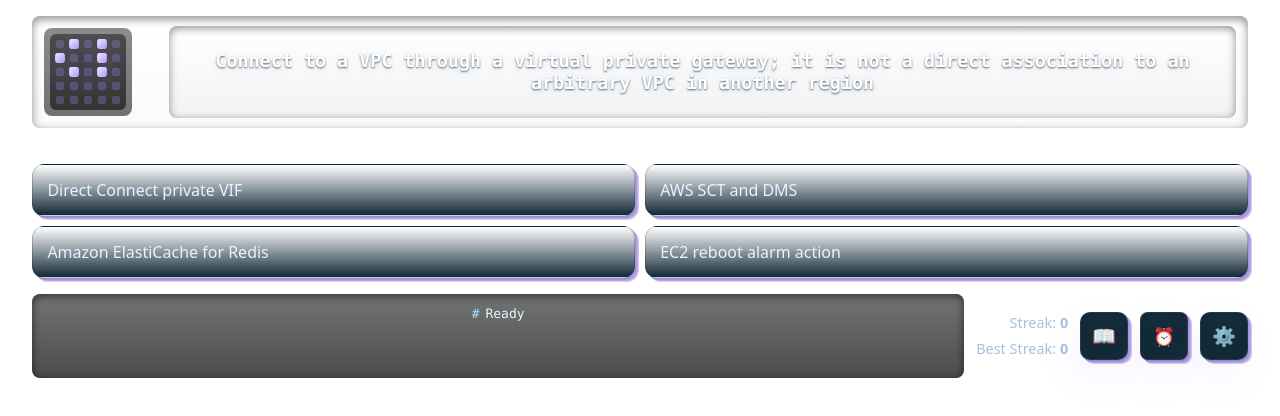
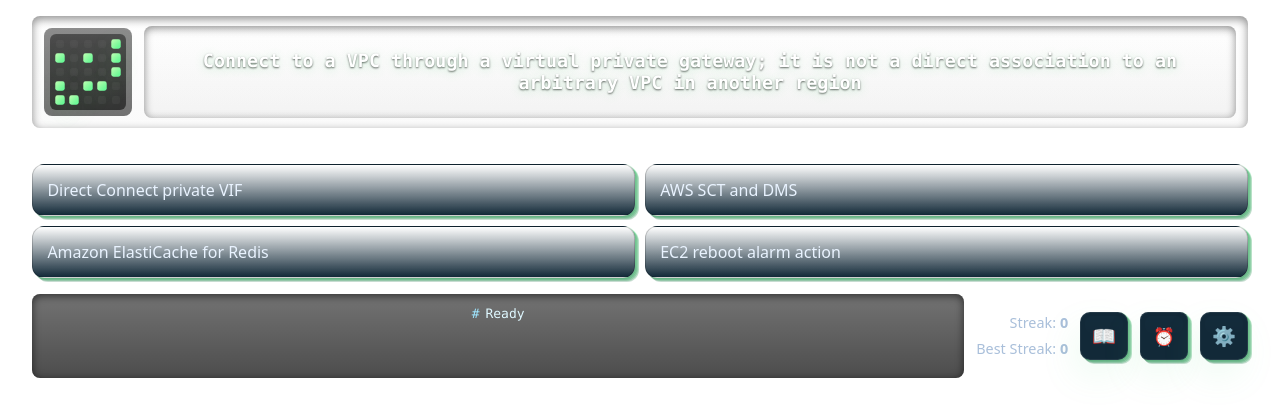
Before and after one commit to b-blue/quiz, a React (Vite) app: page / in a window 1280 px wide. Shown: the top 416 px of the page. Built offline with nearby package versions, Linux system fonts and the light colour scheme.

Commit message:
Green SAA theme and standardize light grid

```diff
--- a/src/components/BiologyQuiz.tsx
+++ b/src/components/BiologyQuiz.tsx
@@ -2,7 +2,7 @@
 import type { FC } from 'react';
 import raw from '../data/biology2-processed.json';
 import styles from './Quiz.module.css';
-import LightGrid from './LightGrid';
+import QuizHeader from './QuizHeader';
 
 type BioEntry = {
   question: string;
@@ -246,15 +246,9 @@
     <div className={styles.quizContainer} data-variant="bio">
       {showAnswer && <div className={styles.nextOverlay} onClick={next} />}
 
-      <div className={styles.headerBar}>
-        <div className={styles.gizmoWell} aria-hidden>
-          <LightGrid variant="bio" />
-        </div>
-        <div className={styles.headerDivider} />
-        <div className={styles.questionWell}>
-          <div className={styles.questionText}>{question.question}</div>
-        </div>
-      </div>
+      <QuizHeader variant="bio">
+        <div className={styles.questionText}>{question.question}</div>
+      </QuizHeader>
 
       <div className={styles.progressWrap} aria-hidden>
         <div className={`${styles.progress} ${timedMode ? styles.progressAnimated : ''}`} style={{ width: `${timedMode ? (timeLeft / timerDuration) * 100 : 0}%` }} />
--- a/src/components/LightGrid.tsx
+++ b/src/components/LightGrid.tsx
@@ -1,53 +1,46 @@
 import { useEffect, useState } from 'react';
 import styles from './Quiz.module.css';
 
-function randomPattern() {
-  // produce an array of 25 booleans
-  const out: boolean[] = Array.from({ length: 25 }, () => Math.random() > 0.7);
-  return out;
+const GRID_SIZE = 5;
+const ACTIVE_LIGHTS = 10;
+
+function cellScore(index: number, seed: number): number {
+  // A 32-bit integer hash gives each cell a repeatable pseudo-random score.
+  let value = (seed + Math.imul(index + 1, 0x9e3779b9)) >>> 0;
+  value = Math.imul(value ^ (value >>> 16), 0x85ebca6b);
+  value = Math.imul(value ^ (value >>> 13), 0xc2b2ae35);
+  return (value ^ (value >>> 16)) >>> 0;
 }
 
-function checkerboard() {
-  const out: boolean[] = [];
-  for (let r = 0; r < 5; r++) {
-    for (let c = 0; c < 5; c++) {
-      out.push(((r + c) % 2) === 0);
-    }
-  }
-  return out;
+function randomPattern(): boolean[] {
+  const cellCount = GRID_SIZE * GRID_SIZE;
+  const seed = Math.floor(Math.random() * 0x100000000);
+  const brightestCells = Array.from({ length: cellCount }, (_, index) => ({
+    index,
+    score: cellScore(index, seed),
+  }))
+    .sort((a, b) => b.score - a.score)
+    .slice(0, ACTIVE_LIGHTS);
+  const activeIndexes = new Set(brightestCells.map(({ index }) => index));
+
+  return Array.from({ length: cellCount }, (_, index) => activeIndexes.has(index));
 }
 
-function diagonalWave(step: number) {
-  const out: boolean[] = [];
-  for (let r = 0; r < 5; r++) {
-    for (let c = 0; c < 5; c++) {
-      out.push(((r + c + step) % 5) < 2);
-    }
+function nextPattern(previous: boolean[]): boolean[] {
+  let next = randomPattern();
+  while (next.every((isActive, index) => isActive === previous[index])) {
+    next = randomPattern();
   }
-  return out;
+  return next;
 }
 
 export default function LightGrid({ variant }: { variant?: 'default'|'settings'|'bio'|'saa' } = { variant: 'default' }) {
   const [pattern, setPattern] = useState<boolean[]>(() => randomPattern());
-  const [step, setStep] = useState(0);
 
-  // pick a generator each cycle sometimes
   useEffect(() => {
-    const id = setInterval(() => {
-      setStep((s) => s + 1);
-      const r = Math.random();
-      if (r < 0.25) setPattern(randomPattern());
-      else if (r < 0.5) setPattern(checkerboard());
-      else if (r < 0.8) setPattern(diagonalWave(step + 1));
-      else setPattern(() => {
-        // a subtle random cluster
-        const out: boolean[] = Array.from({ length: 25 }, () => Math.random() > 0.82);
-        return out;
-      });
-    }, 1300);
+    const id = window.setInterval(() => setPattern((previous) => nextPattern(previous)), 1300);
     return () => clearInterval(id);
-    // eslint-disable-next-line react-hooks/exhaustive-deps
-  }, [step]);
+  }, []);
 
   return (
     <div className={styles.gizmoGrid} data-variant={variant} aria-hidden>
--- a/src/components/Quiz.module.css
+++ b/src/components/Quiz.module.css
@@ -180,21 +180,13 @@
   font-size: 1.2rem;
   cursor: pointer;
 }
-.studyHeader {
+.studyHeaderContent {
   display: flex;
   align-items: center;
   justify-content: space-between;
-  gap: 16px;
-  margin-bottom: 16px;
-  padding: 10px 12px;
-  border-radius: 8px;
-  background: linear-gradient(180deg, rgba(255,255,255,0.02), rgba(0,0,0,0.02));
-  box-shadow: inset 0 3px 10px rgba(0,0,0,0.35);
-}
-.studyTitleBlock {
-  display: flex;
-  align-items: center;
-  gap: 16px;
+  flex-wrap: wrap;
+  gap: 12px;
+  width: 100%;
   min-width: 0;
 }
 .studyTitle { margin: 0; font-size: 1.25rem; }
@@ -532,15 +524,6 @@
   box-shadow: inset 0 2px 6px rgba(255,255,255,0.02);
 }
 
-.headerDivider {
-  width: 1px;
-  height: 56px;
-  background: linear-gradient(180deg, rgba(255,255,255,0.06), rgba(255,255,255,0.02));
-  border-radius: 1px;
-  margin: 0 6px;
-  flex-shrink: 0;
-}
-
 .questionWell {
   flex: 1 1 auto;
   min-height: 76px;
@@ -594,19 +577,11 @@
   box-shadow: 0 6px 18px rgba(255,200,60,0.18), 0 0 6px rgba(255,240,200,0.14) inset;
   transform: scale(1.18);
 }
-.gizmoGrid[data-variant="bio"] .gizmoOn {
+.gizmoGrid[data-variant="bio"] .gizmoOn,
+.gizmoGrid[data-variant="saa"] .gizmoOn {
   background: linear-gradient(135deg, #bfffb0, #4ef78a);
   box-shadow: 0 6px 18px rgba(110,220,120,0.22), 0 0 6px rgba(200,255,220,0.16) inset;
   transform: scale(1.18);
-}
-.gizmoGrid[data-variant="saa"] .gizmoLight {
-  background: rgba(167,139,250,0.22);
-  box-shadow: 0 0 6px rgba(167,139,250,0.14) inset;
-}
-.gizmoGrid[data-variant="saa"] .gizmoOn {
-  background: linear-gradient(135deg, #f0eaff, #a78bfa);
-  box-shadow: 0 6px 18px rgba(167,139,250,0.42), 0 0 6px rgba(240,234,255,0.3) inset;
-  transform: scale(1.22);
 }
 
 /* Ambient shadow tinting per-variant: tie ambient drop shadow color to the page variant */
@@ -618,22 +593,20 @@
   --shadow-right: rgba(var(--shadow-right-r), var(--shadow-right-g), var(--shadow-right-b), var(--shadow-alpha));
   --shadow-bottom: rgba(var(--shadow-bottom-r), var(--shadow-bottom-g), var(--shadow-bottom-b), var(--shadow-alpha));
 }
-.quizContainer[data-variant="saa"] {
-  --ambient-shadow: rgba(167,139,250,0.28);
-  --shadow-right-r: 196; --shadow-right-g: 181; --shadow-right-b: 253;
-  --shadow-bottom-r: 109; --shadow-bottom-g: 82; --shadow-bottom-b: 170;
-  --shadow-alpha: 0.27;
-  --shadow-right: rgba(var(--shadow-right-r), var(--shadow-right-g), var(--shadow-right-b), var(--shadow-alpha));
-  --shadow-bottom: rgba(var(--shadow-bottom-r), var(--shadow-bottom-g), var(--shadow-bottom-b), var(--shadow-alpha));
-}
+.quizContainer[data-variant="saa"],
 .quizContainer[data-variant="bio"] {
   --ambient-shadow: rgba(100,220,140,0.28);
   --shadow-right-r: 140; --shadow-right-g: 240; --shadow-right-b: 170;
   --shadow-bottom-r: 40; --shadow-bottom-g: 120; --shadow-bottom-b: 80;
   --shadow-alpha: 0.26;
+  --accent: #4ef78a;
+  --primary: #4fcf7c;
   --shadow-right: rgba(var(--shadow-right-r), var(--shadow-right-g), var(--shadow-right-b), var(--shadow-alpha));
   --shadow-bottom: rgba(var(--shadow-bottom-r), var(--shadow-bottom-g), var(--shadow-bottom-b), var(--shadow-alpha));
 }
+.quizContainer[data-variant="saa"] .questionText { text-shadow: 0 2px 10px rgba(110,220,140,0.3), 0 1px 2px rgba(0,0,0,0.6); }
+.quizContainer[data-variant="saa"] .progress,
+.quizContainer[data-variant="saa"] .progressAnimated { background: linear-gradient(90deg, #4ef78a, #bfffb0); }
 .quizContainer[data-variant="settings"] {
   --ambient-shadow: rgba(255,200,60,0.28);
   --shadow-right-r: 255; --shadow-right-g: 220; --shadow-right-b: 120;
@@ -871,10 +844,9 @@
     gap: 0.5rem;
     min-height: 68px;
   }
-  .studyHeader { flex-wrap: wrap; align-items: center; }
-  .studyTitleBlock { gap: 10px; }
+  .studyHeaderContent { gap: 8px; }
   .studyTitle { font-size: 1.05rem; }
-  .studyBackButton { margin-left: auto; padding: 0.5rem; font-size: 0.9rem; }
+  .studyBackButton { margin-left: auto; padding: 0.45rem; font-size: 0.85rem; }
   .studyContent { max-height: none; padding: 14px; }
 
   .quizNext {
--- a/src/components/Quiz.tsx
+++ b/src/components/Quiz.tsx
@@ -2,7 +2,7 @@
 import type { QuizQuestion } from '../types';
 import { getRandomQuestion, getAllTerms, getSaaTerms } from '../lib/terms';
 import styles from './Quiz.module.css';
-import LightGrid from './LightGrid';
+import QuizHeader from './QuizHeader';
 
 const StudyPanel = lazy(() => import('./StudyPanel'));
 
@@ -205,15 +205,9 @@
     <div className={styles.quizContainer} data-variant={mode}>
       {showAnswer && <div className={styles.nextOverlay} onClick={next} />}
 
-      <div className={styles.headerBar}>
-          <div className={styles.gizmoWell} aria-hidden>
-          <LightGrid variant={mode === 'saa' ? 'saa' : 'default'} />
-        </div>
-          <div className={styles.headerDivider} />
-          <div className={styles.questionWell}>
-            <div className={styles.questionText}>{question.definition}</div>
-          </div>
-      </div>
+      <QuizHeader variant={mode}>
+        <div className={styles.questionText}>{question.definition}</div>
+      </QuizHeader>
       {/* header controls moved to Settings */}
       {/* question is displayed in the header's question well */}
       <div className={styles.progressWrap} aria-hidden>
--- /dev/null
+++ b/src/components/QuizHeader.tsx
@@ -0,0 +1,24 @@
+import type { ReactNode } from 'react';
+import LightGrid from './LightGrid';
+import styles from './Quiz.module.css';
+
+type QuizHeaderVariant = 'aws' | 'saa' | 'bio' | 'settings';
+
+export default function QuizHeader({
+  variant,
+  children,
+}: {
+  variant: QuizHeaderVariant;
+  children: ReactNode;
+}) {
+  const gridVariant = variant === 'aws' ? 'default' : variant;
+
+  return (
+    <div className={styles.headerBar}>
+      <div className={styles.gizmoWell} aria-hidden>
+        <LightGrid variant={gridVariant} />
+      </div>
+      <div className={styles.questionWell}>{children}</div>
+    </div>
+  );
+}
--- a/src/components/Settings.tsx
+++ b/src/components/Settings.tsx
@@ -1,6 +1,6 @@
 import { getSections, getSaaTerms } from '../lib/terms';
 import styles from './Quiz.module.css';
-import LightGrid from './LightGrid';
+import QuizHeader from './QuizHeader';
 
 export default function Settings({ onBack }: { onBack?: () => void }) {
   const muted = localStorage.getItem('quiz:muted') === '1';
@@ -35,15 +35,9 @@
 
   return (
     <div className={styles.quizContainer} data-variant="settings">
-      <div className={styles.headerBar}>
-        <div className={styles.gizmoWell} aria-hidden>
-          <LightGrid variant="settings" />
-        </div>
-        <div className={styles.headerDivider} />
-        <div className={styles.questionWell}>
-          <div className={styles.questionText}>Settings</div>
-        </div>
-      </div>
+      <QuizHeader variant="settings">
+        <div className={styles.questionText}>Settings</div>
+      </QuizHeader>
 
       <div className={styles.settingsCard} style={{ marginTop: 12, padding: '1rem' }}>
         {/* Filter moved above Start Mode to prioritize section selection */}
```
Also changed, not shown: src/components/StudyPanel.tsx (+4 -7 lines), 8 other files (tests, documents, lock files or other folders).
